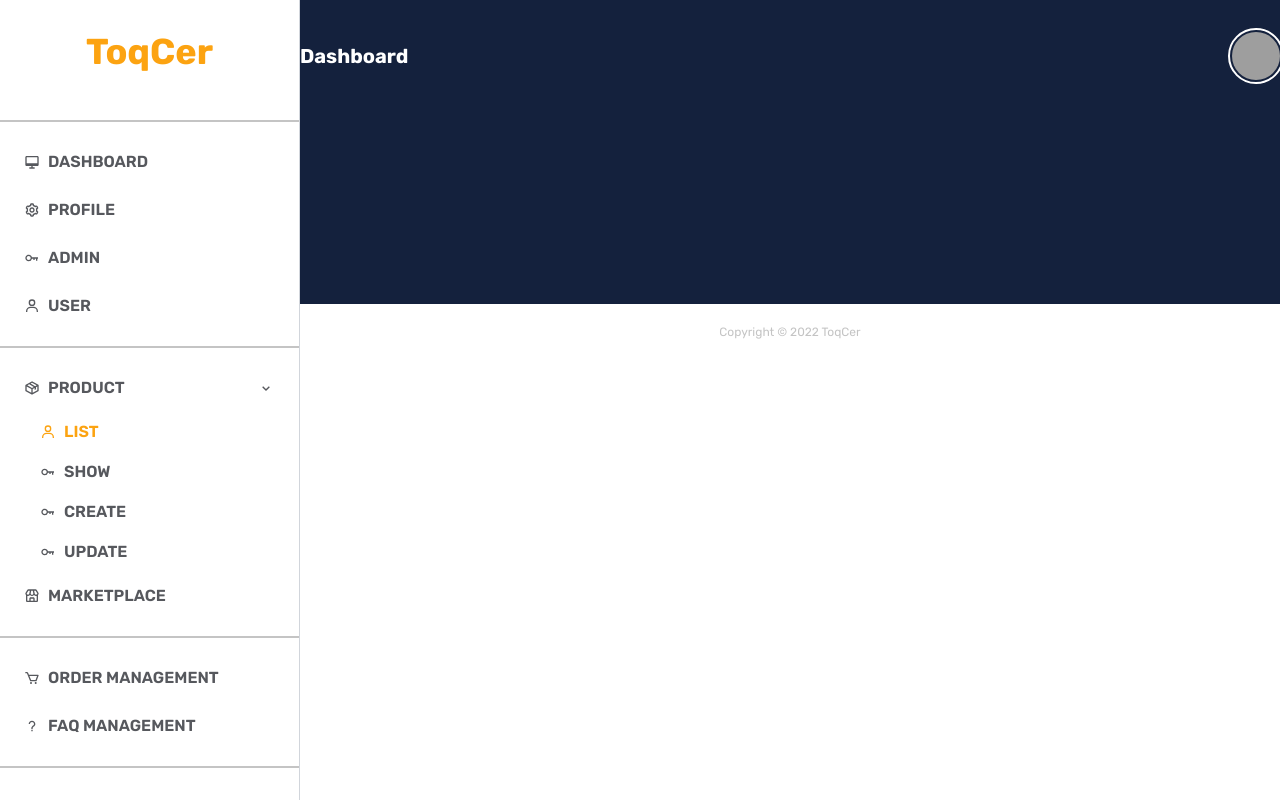
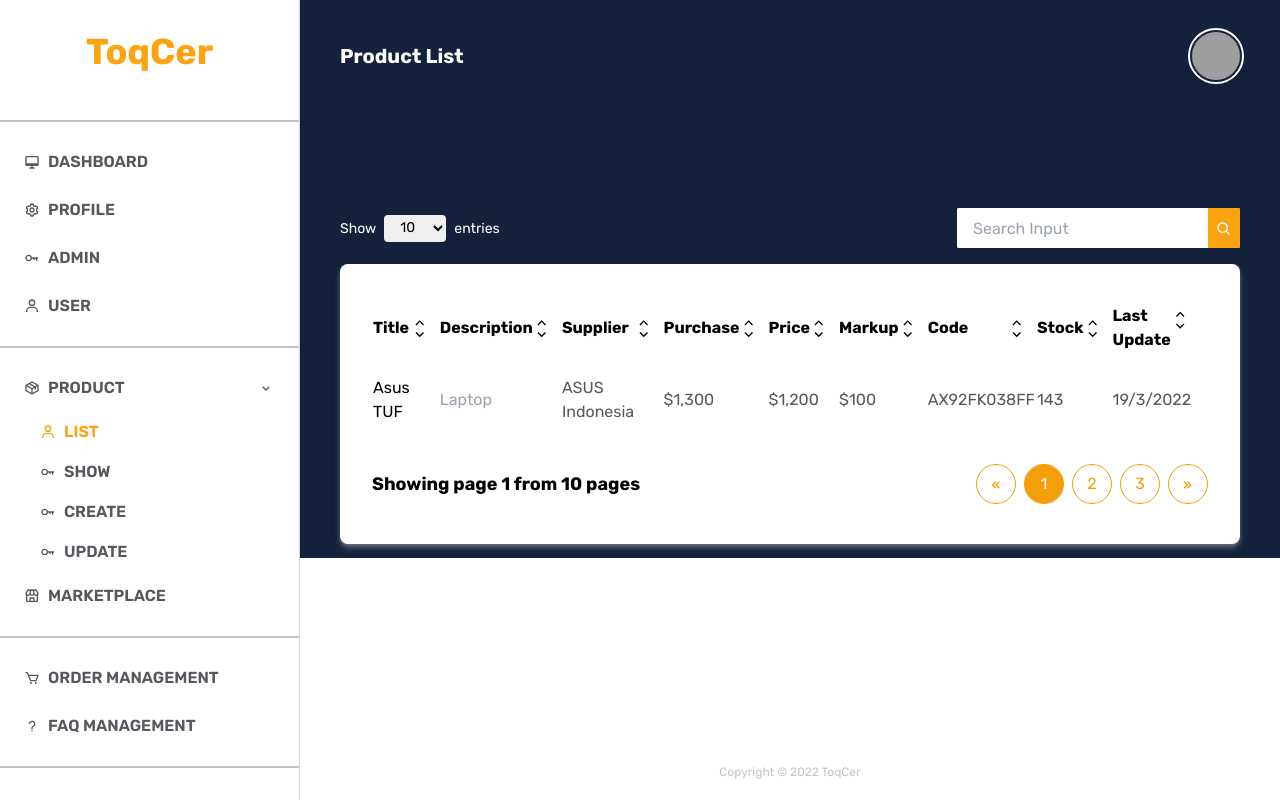
Before and after one commit to toqcer/next-fe, a Next.js app: page /admin/product/list in a window 1280 px wide. Built offline with nearby package versions, Linux system fonts and the light colour scheme; grey boxes are pictures that could not be loaded.

Commit message:
[ADD] Static Product List

```diff
--- a/components/atoms/Button/Button.js
+++ b/components/atoms/Button/Button.js
@@ -1,6 +1,6 @@
 function Button({ children, className, ...rest }) {
     return (
-        <button className={`uppercase w-full font-bold bg-orange py-4 px-4 hover:shadow-md hover:bg-amber-500 ${className}`} {...rest}>
+        <button className={`uppercase w-full font-bold bg-orange py-2 px-2 hover:shadow-md hover:bg-amber-500 ${className}`} {...rest}>
             {children}
         </button>
     )
--- a/components/molecules/DashboardCard/DashboardCard.js
+++ b/components/molecules/DashboardCard/DashboardCard.js
@@ -1,5 +1,6 @@
 import { BxChevronUp, BxChevronDown } from 'public/icons/';
 import { useState } from 'react';
+import { BiShow } from "react-icons/bi";
 
 const formatter = (num) => {
     if (num / 1e6 >= 1) return (`${(num / 1e6).toFixed(1)}M`).replace('.', ',');
@@ -33,6 +34,10 @@ function DashboardCard({ title, value }) {
                 <div className='flex flex-col items-start justify-between'>
                     <h3 className="text-muted text-sm font-bold uppercase">
                         {title}
+                        <BiShow
+                            className={`ml-4 lg:hidden ${isShown && 'fill-orange-500'} align-middle scale-105 cursor-pointer`}
+                            onClick={() => setIsShown(!isShown)}
+                        />
                     </h3>
                     <span
                         className="font-medium tracking-wider text-dark-gray text-3xl scale-y-110 scale-x-105 inline-block my-2 relative hover:cursor-context-menu"
--- a/components/molecules/Search/Search.js
+++ b/components/molecules/Search/Search.js
@@ -1,10 +1,10 @@
 import { Button, Input } from '@components/atoms';
 import { BiSearch } from 'react-icons/bi';
 
-function Search() {
+function Search({onChange}) {
     return (
-        <div className="flex flex-1 bg-white rounded-sm overflow-hidden">
-            <Input placeholder="Search Input" className="flex-1" />
+        <div className="flex flex-1 bg-white rounded-sm overflow-hidden text-black">
+            <Input placeholder="Search Input" className="flex-1" onChange={onChange}/>
             <div>
                 <Button>
                     <BiSearch color="white" />
--- /dev/null
+++ b/components/molecules/Table/Table.js
@@ -0,0 +1,9 @@
+function Table({children}) {
+  return (
+        <table className="mt-4 w-full text-black ">
+            {children}
+        </table>
+  )
+}
+
+export default Table
--- a/components/molecules/index.js
+++ b/components/molecules/index.js
@@ -5,5 +5,6 @@ import Sidebar from "./Sidebar/Sidebar";
 import Search from "./Search/Search";
 import DropdownContainer from "./DropdownContainer/DropdownContainer";
 import DashboardCard from "./DashboardCard/DashboardCard";
+import Table from "./Table/Table";
 
-export { Form, Header, Footer, Sidebar, Search, DropdownContainer, DashboardCard }
+export { Form, Header, Footer, Sidebar, Search, DropdownContainer, DashboardCard, Table }
--- a/components/templates/admin/AdminTemplates.js
+++ b/components/templates/admin/AdminTemplates.js
@@ -1,20 +1,19 @@
 import { Sidebar, Header, Footer } from '@components/molecules';
 
-export default function AdminTemplates({ children }) {
+export default function AdminTemplates({ title, children }) {
     return (
         <div className="flex h-screen relative">
             <Sidebar />
-            <main className="flex-1 overflow-y-auto h-screen">
-                <section className="bg-primary">
-                    <div className="container">
-                        <Header title="dashboard" />
-                        <div className="flex flex-wrap py-24 justify-center gap-4">
-
+            <main className="flex-1 flex flex-col overflow-y-auto h-screen">
+                <div className='flex-1 relative' >
+                    <div className='bg-primary absolute h-3/4 top-0 left-0 w-full -z-50'></div>
+                    <section className="container px-10">
+                        <Header title={title} />
+                        <div className="flex flex-wrap py-24 gap-4 text-white">
+                            {children}
                         </div>
-                    </div>
-                </section>
-
-                {children}
+                    </section>
+                </div>
 
                 <Footer />
             </main>
--- a/consts/dashboard.js
+++ b/consts/dashboard.js
@@ -11,7 +11,6 @@ import {
 
 const sidebarProps = [
 	{
-		border: true,
 		children: [
 			{
 				text: "dashboard",
@@ -38,7 +37,6 @@ const sidebarProps = [
 
 	// Product
 	{
-		border: true,
 		children: [
 			{
 				text: "product",
--- a/pages/admin/product/list.js
+++ b/pages/admin/product/list.js
@@ -1,8 +1,128 @@
 import AdminTemplates from "@components/templates/admin/AdminTemplates"
+import { Search, Table } from "@components/molecules/"
+import { useState,useEffect } from 'react';
+import Pagination from "@components/molecules/Pagination/Pagination";
+import PaginationItem from "@components/molecules/Pagination/PaginationItem";
+import {BiExpandAlt} from 'react-icons/bi'
+import { BiChevronsLeft, BiChevronsRight } from "react-icons/bi";
 
 function ProductList() {
+    const [size,setSize] = useState(10);
+    const [search,setSearch] = useState('');
+    const labels = ['title','description','supplier','purchase','price','markup','code','stock','last update']
+    // useEffect(async() => {
+    //     try {
+    //         const response = await axios.get('https://staging-api.toqcer.uloy.dev/v1/product/',{
+
+    //         })
+    //     } catch (err) {
+
+    //     }
+    // }, []);
+
     return (
-        <AdminTemplates />
+        <AdminTemplates title="Product List">
+            <div className="w-full">
+                <header className="flex justify-between items-center">
+                    <div className="text-sm">
+                        <span>Show</span>
+                        <select
+                        className="text-black mx-2 px-3 py-1 rounded"
+                        value={size}
+                        onChange={(e)=>{setSize(e.target.value)}}>
+                            <option value="10">10</option>
+                            <option value="20">20</option>
+                            <option value="50">50</option>
+                        </select>
+                        <span>entries</span>
+                    </div>
+                    <div>
+                      <Search value={search} onChange={(e)=>setSearch(e.target.value)}/>
+                    </div>
+                </header>
+                <article className="bg-white px-8 py-4 mt-4 shadow-md rounded-lg shadow-gray-500">
+                    <Table>
+                        <thead>
+                            <tr>
+                                {labels.map((label,index)=>(
+                                    <td key={index} className="py-2 pr-3 font-bold">
+                                        <div className="flex ">
+                                            <span className="capitalize">{label}</span>
+                                            <div className="ml-auto -rotate-45">
+                                                <BiExpandAlt/>
+                                            </div>
+                                        </div>
+                                    </td>
+                                ))}
+                            </tr>
+                        </thead>
+                        <tbody>
+                            <tr className=" border-y-gray-300">
+                                <td className="py-4">
+                                    Asus TUF
+                                </td>
+                                <td className="font-bold py-4">
+                                    <span className="text-gray-400 font-normal">
+                                        Laptop
+                                    </span>
+                                </td>
+                                <td className="font-bold text-dark-gray py-4 ">
+                                    <span className="font-normal">
+                                        ASUS Indonesia
+                                    </span>
+                                </td>
+                                <td className="font-bold text-dark-gray py-4">
+                                    <span className="font-normal">
+                                        $1,300
+                                    </span>
+                                </td>
+                                <td className="font-bold text-dark-gray py-4">
+                                    <span className="font-normal">
+                                        $1,200
+                                    </span>
+                                </td>
+                                <td className="font-bold text-dark-gray py-4">
+                                    <span className="font-normal">
+                                        $100
+                                    </span>
+                                </td>
+                                <td className="font-bold text-dark-gray py-4">
+                                    <span className="font-normal">
+                                       AX92FK038FF
+                                    </span>
+                                </td>
+                                <td className="font-bold text-dark-gray py-4">
+                                    <span className="font-normal">
+                                       143
+                                    </span>
+                                </td>
+                                <td className="font-bold text-dark-gray py-4">
+                                    <span className="font-normal">
+                                       19/3/2022
+                                    </span>
+                                </td>
+                            </tr>
+                        </tbody>
+                    </Table>
+                    <div className="flex justify-between items-center my-6">
+                        <h3 className="text-black font-bold text-lg">Showing page 1 from {size} pages</h3>
+                        <Pagination>
+                            <PaginationItem href="/">
+                                <BiChevronsLeft color="#F59E0B" />
+                            </PaginationItem>
+                            <PaginationItem href="/" isActive={true}>
+                                1
+                            </PaginationItem>
+                            <PaginationItem href="/">2</PaginationItem>
+                            <PaginationItem href="/">3</PaginationItem>
+                            <PaginationItem href="/">
+                                <BiChevronsRight color="#F59E0B" />
+                            </PaginationItem>
+                        </Pagination>
+                    </div>
+                </article>
+            </div>
+        </AdminTemplates>
     )
 }
 
--- /dev/null
+++ b/styles/Dashboard.module.scss
@@ -0,0 +1,4 @@
+.shadow-primer {
+  //   box-shadow: 27px 27px 40px, -27px -27px 40px;
+  box-shadow: 7px 7px 12px #56585d, -px -9px 18px #14213d;
+}
```
Also changed, not shown: pages/admin/dashboard.js (+14 -78 lines), pages/admin/login.js (+33 -8 lines).
